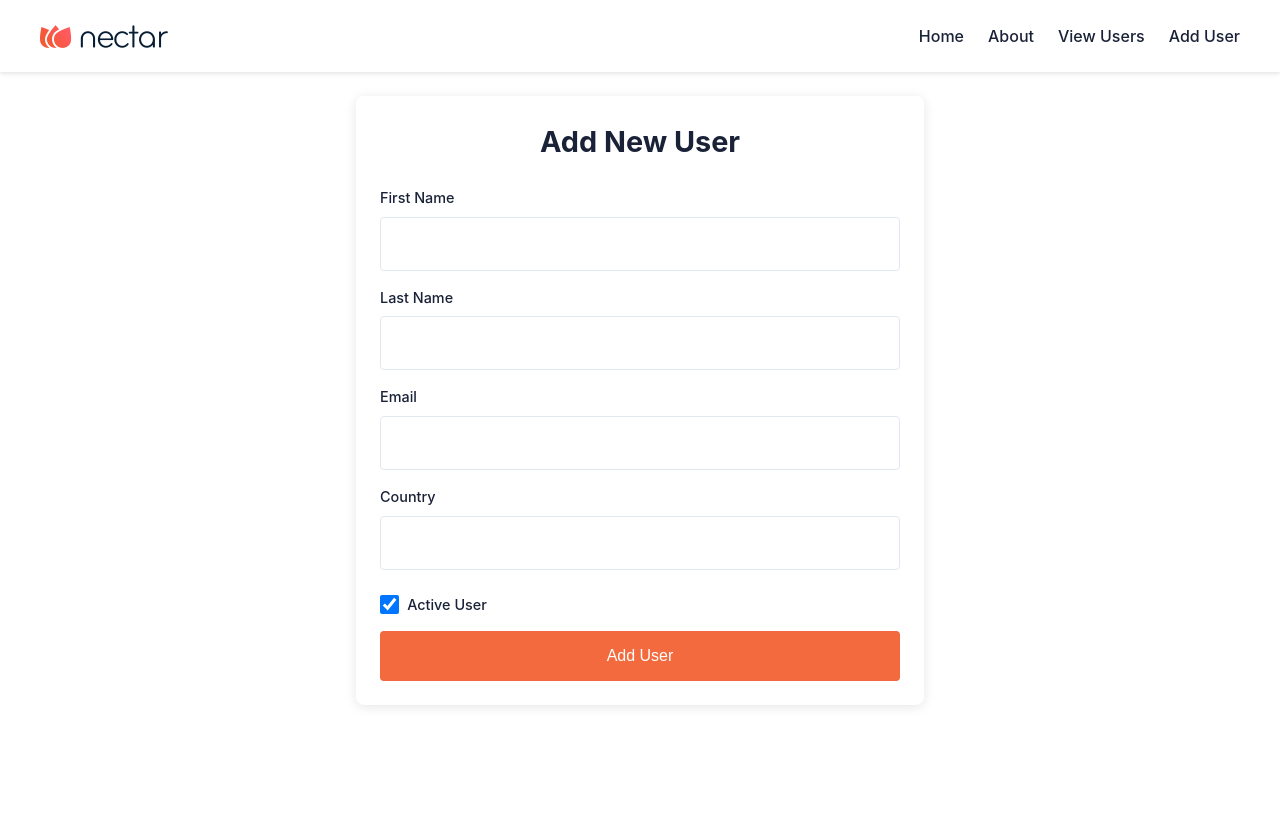
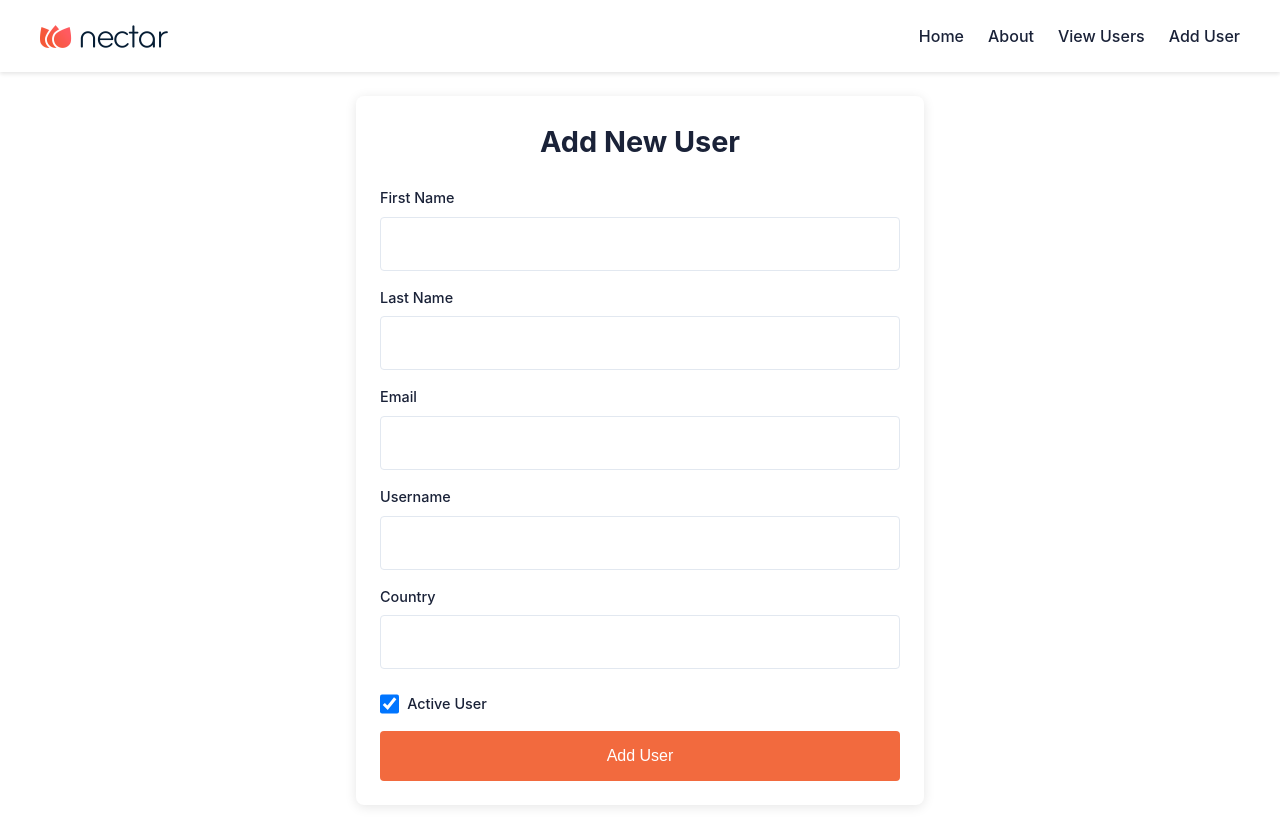
Before and after one commit to Enr1que704/nectarDemo, a Vue app in the folder client/: page /add-user in a window 1280 px wide. Before the commit the page ends 800 px from the top, so only its background shows below. Built offline with nearby package versions, Linux system fonts and the light colour scheme; the HTML template or start-up script is replaced by a standard one.

Commit message:
added username support to the user

```diff
--- a/client/src/components/AddUser.vue
+++ b/client/src/components/AddUser.vue
@@ -5,6 +5,7 @@ const firstName = ref('');
 const lastName = ref('');
 const email = ref('');
 const country = ref('');
+const userName = ref('');
 const active = ref(true);
 const isSubmitting = ref(false);
 const successMessage = ref('');
@@ -60,6 +61,7 @@ const addUser = async () => {
                 first_name: firstName.value,
                 last_name: lastName.value,
                 email: email.value,
+                username: userName.value,
                 country: country.value,
                 active: active.value
             }),
@@ -120,6 +122,15 @@ const addUser = async () => {
                         required
                     />
                 </div>
+
+                <div class="form-group">
+                    <label for="userName">Username</label>
+                    <input
+                        id="userName"
+                        type="text"
+                        v-model="userName"
+                    />
+                </div>
                 <!-- TODO: Add country dropdown -->
                 <div class="form-group">
                     <label for="country">Country</label>
@@ -153,7 +164,7 @@ const addUser = async () => {
 
             <div v-if="errorMessages.length > 0" class="error-message">
                 <ul>
-                    <li v-for="error in errorMessages" :key="error">
+                    <li v-for="error in errorMessages" v-bind:key="error">
                         {{ error }}
                     </li>
                 </ul>
--- a/client/src/components/UserList.vue
+++ b/client/src/components/UserList.vue
@@ -34,6 +34,7 @@ const props = defineProps<{
                     <h3 class="user-name">{{ user.first_name }} {{ user.last_name }}</h3>
                     <p class="user-email">{{ user.email }}</p>
                     <p class="user-country">Country: {{ user.country }}</p>
+                    <p class="user-username">Username: {{ user.username ? user.username : 'N/A' }}</p>
                     <span :class="['status-badge', user.active ? 'active' : 'inactive']">
                         {{ user.active ? 'Active' : 'Inactive' }}
                     </span>
--- a/client/src/types/user.ts
+++ b/client/src/types/user.ts
@@ -5,4 +5,5 @@ export interface User {
     email: string;
     country: string;
     active: boolean;
+    username: string;
 }
```
Also changed, not shown: 3 other files (tests, documents, lock files or other folders).
